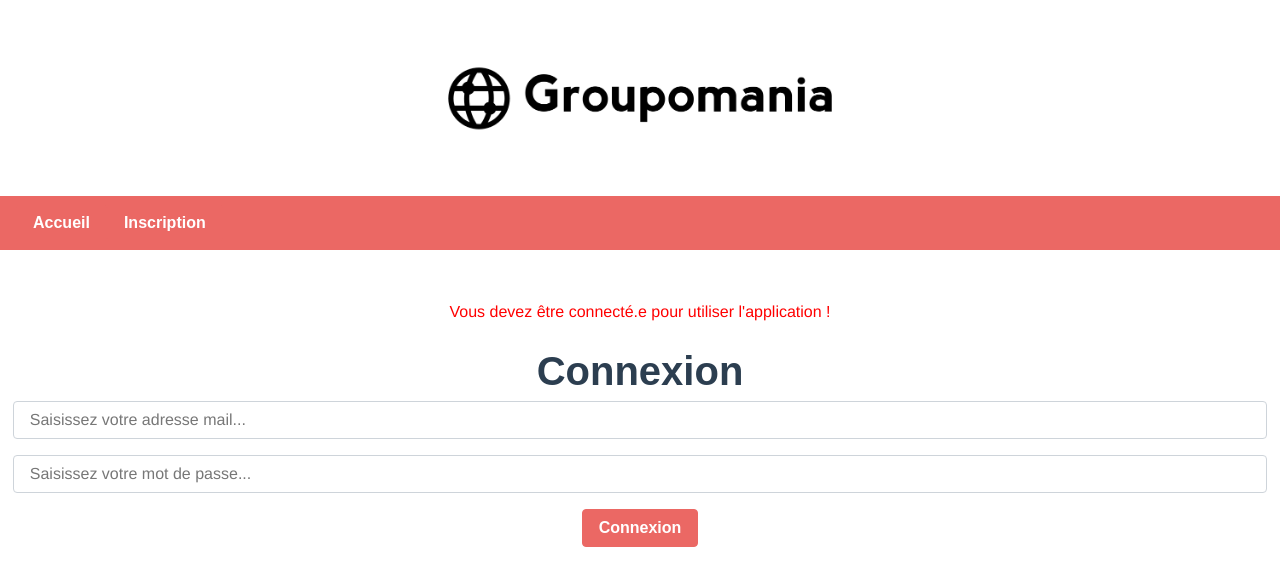
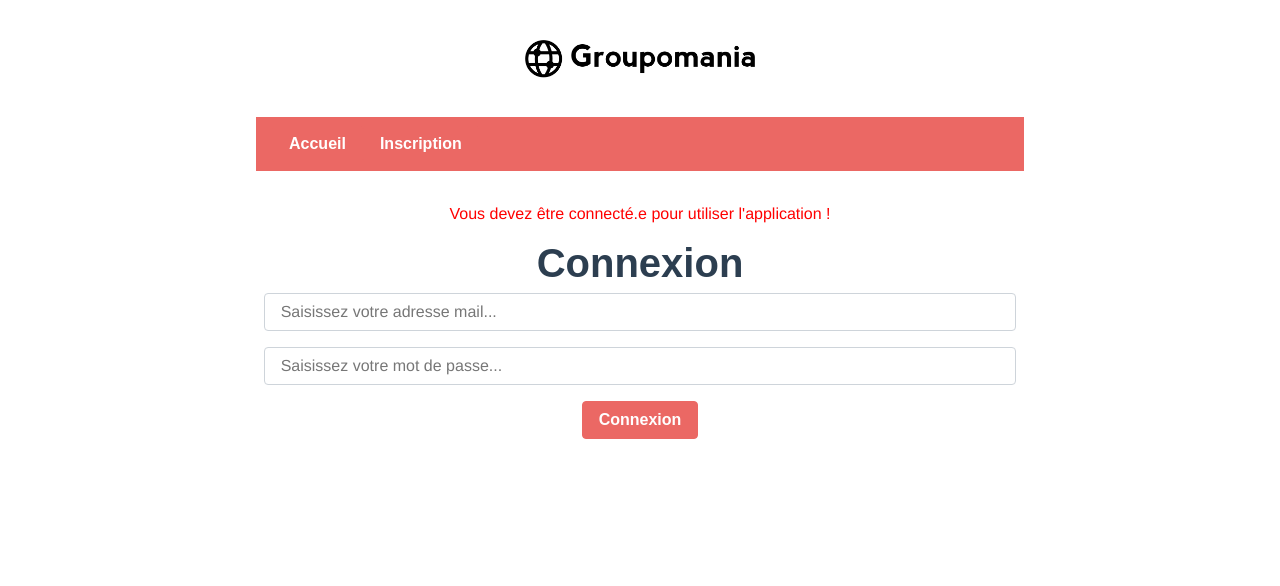
Before and after one commit to Wetta-Rene/MESSAGERIEWITHVUEJS, a Vue app in the folder frontend/: page /adminDashboard in a window 1280 px wide. Shown: the top 586 px of the page. Built offline with nearby package versions, Linux system fonts and the light colour scheme; a web font is replaced by a local one.

Commit message:
@mediaQuery OK

```diff
--- a/frontend/src/App.vue
+++ b/frontend/src/App.vue
@@ -86,16 +86,13 @@
 </script>
 
 <style lang="scss">
-
-
 #app {
   font-family: Avenir, Helvetica, Arial, sans-serif;
   -webkit-font-smoothing: antialiased;
   -moz-osx-font-smoothing: grayscale;
   text-align: center;
   color: #2c3e50;
-  width: 100%;
-  margin-bottom: 20%;
+
 
 }
 
@@ -123,6 +120,39 @@
   margin-bottom: 5%;
 }
 
+@media only screen and (min-width: 600px) {
+  #app{
+  width: 95%;
+  margin: auto;
+  margin-bottom: 5%;
+  }
+}
+
+@media only screen and (min-width: 768px) {
+  #app{
+  width: 85%;
+  margin: auto;
+  margin-bottom: 5%;
+  }
+
+}
+
+@media only screen and (min-width: 992px) {
+  #app{
+  width: 70%;
+  margin: auto;
+  margin-bottom: 5%;
+  }
+
+}
+
+@media only screen and (min-width: 1200px) {
+  #app{
+  width: 60%;
+  margin: auto;
+  margin-bottom: 5%;
+  }
+}
 
 
 </style>
```
